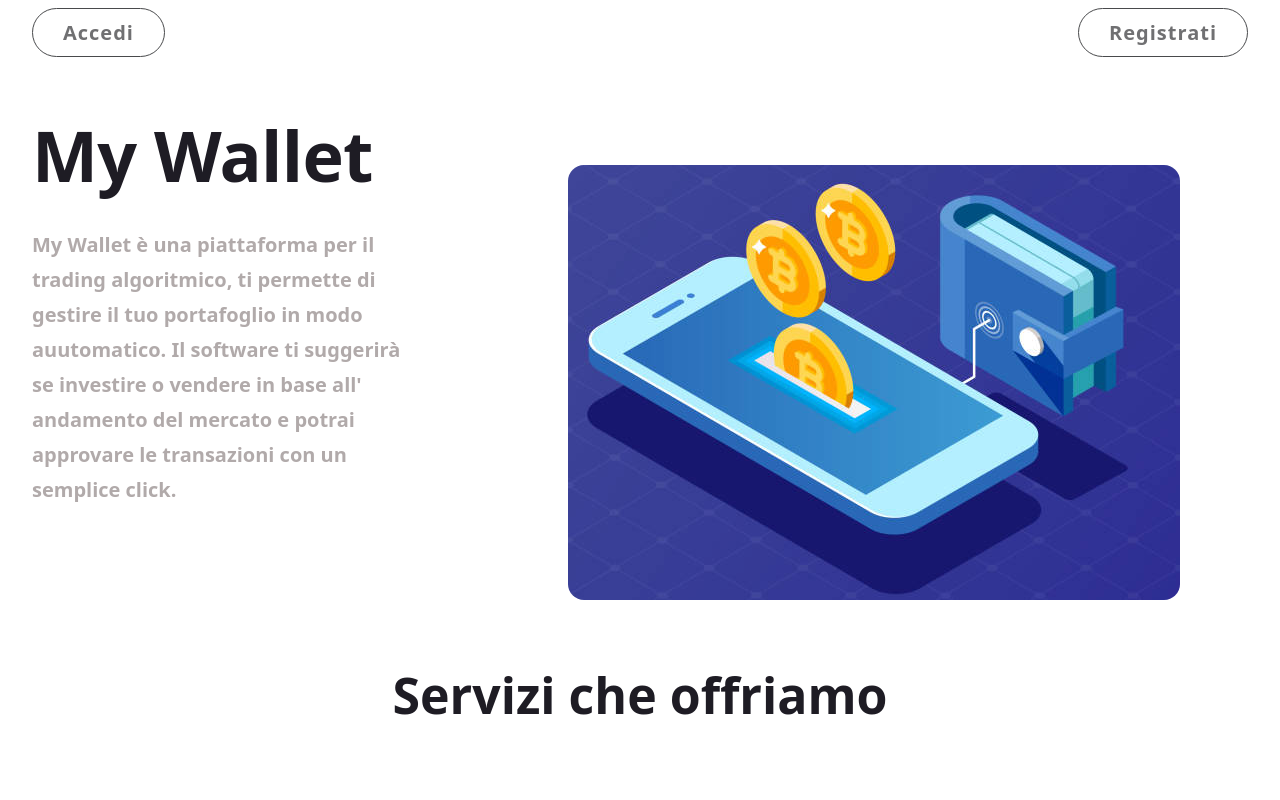
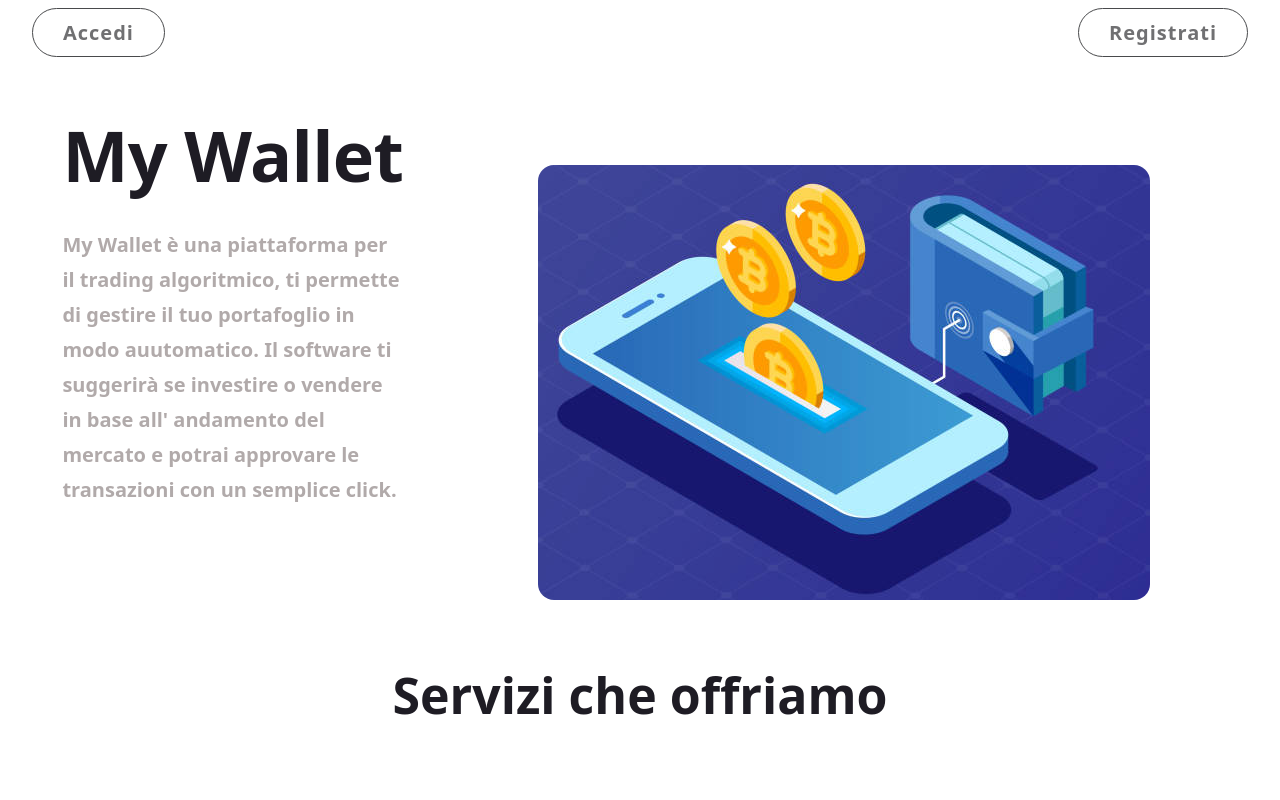
Before and after one commit to andrearoota/SoftwareEngineeringProject, a React (Create React App) app in the folder frontend/: page / in a window 1280 px wide. Shown: the top 800 px of the page. Built offline with nearby package versions, Linux system fonts and the light colour scheme.

Commit message:
Minor bugfix

```diff
--- a/frontend/src/components/Hero.css
+++ b/frontend/src/components/Hero.css
@@ -1,8 +1,13 @@
 .hero-section {
-    height: 100%;
+    width: 1290px;
+    margin: auto;
+    max-width: 95%;
     display: flex;
-    flex-direction: column;
-    justify-content: center;
+    justify-content: space-between;
+    align-items: center;
+    position: relative;
+    left: 0;
+    right: 0;
 }
 
 .hero-section .container-hero {
```
